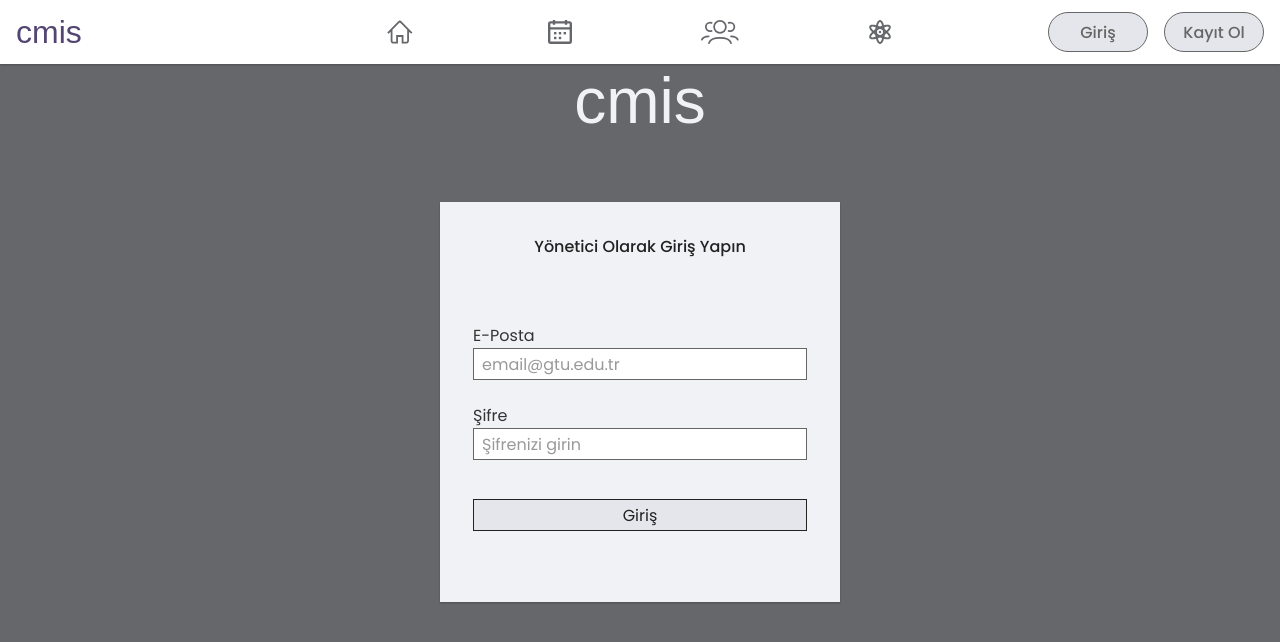
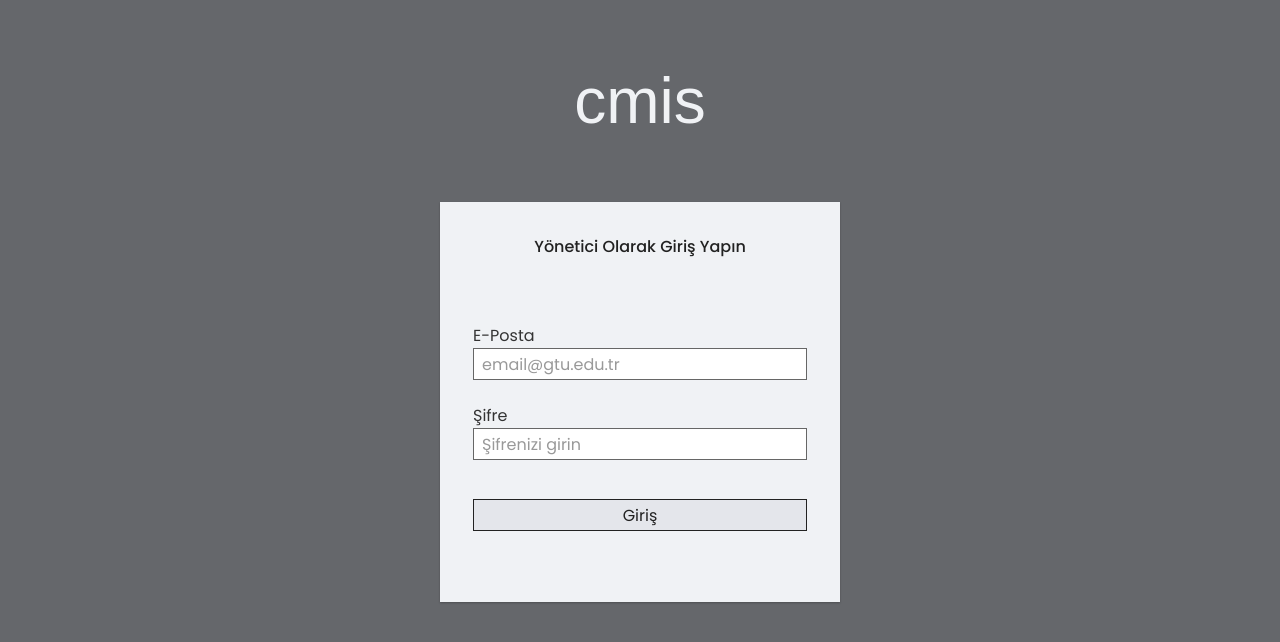
Before and after one commit to los-ingenieros-hermanos/cmis-web, a Next.js app: page /admin-paneli in a window 1280 px wide. Shown: the top 642 px of the page. Built offline with nearby package versions, Linux system fonts and the light colour scheme; a web font is replaced by a local one.

Commit message:
Update _app.js

```diff
--- a/pages/_app.js
+++ b/pages/_app.js
@@ -1,6 +1,7 @@
 import { Header } from 'components';
 import Head from 'next/head';
-import { createContext, useCallback, useEffect, useMemo, useState, useRouter } from 'react';
+import { createContext, useCallback, useEffect, useMemo, useState } from 'react';
+import { useRouter } from 'next/router';
 import '../styles/globals.scss';
 
 export function imageToBase64(file, callback) {
@@ -24,7 +25,7 @@ function MyApp({ Component, pageProps }) {
   const [isLoginOpen, setIsLoginOpen] = useState(false);
   const [isSignUpOpen, setIsSignUpOpen] = useState(false);
   const [userData, setUserData] = useState();
-  // const router = useRouter();
+  const router = useRouter();
 
   const request = useCallback(async (method, path, body, useCredentials = true) => {
     if (!path || path.includes('/undefined')) {
@@ -822,6 +823,7 @@ function MyApp({ Component, pageProps }) {
       getStudentsHasProjectIdea,
     ],
   );
+
   return (
     <AuthContext.Provider value={value}>
       <Head>
@@ -829,7 +831,7 @@ function MyApp({ Component, pageProps }) {
       </Head>
       {
         // if page is not admin panel, show header
-        true && <Header />
+        !router.asPath.includes("admin-paneli") && <Header />
       }
       <main>
         <Component {...pageProps} />
```
